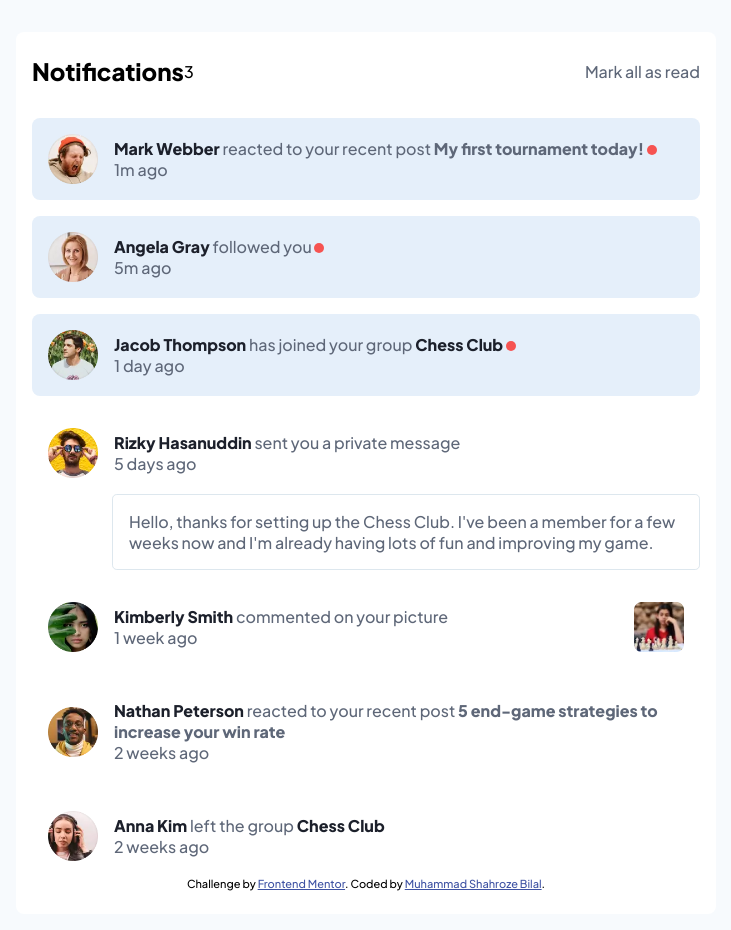
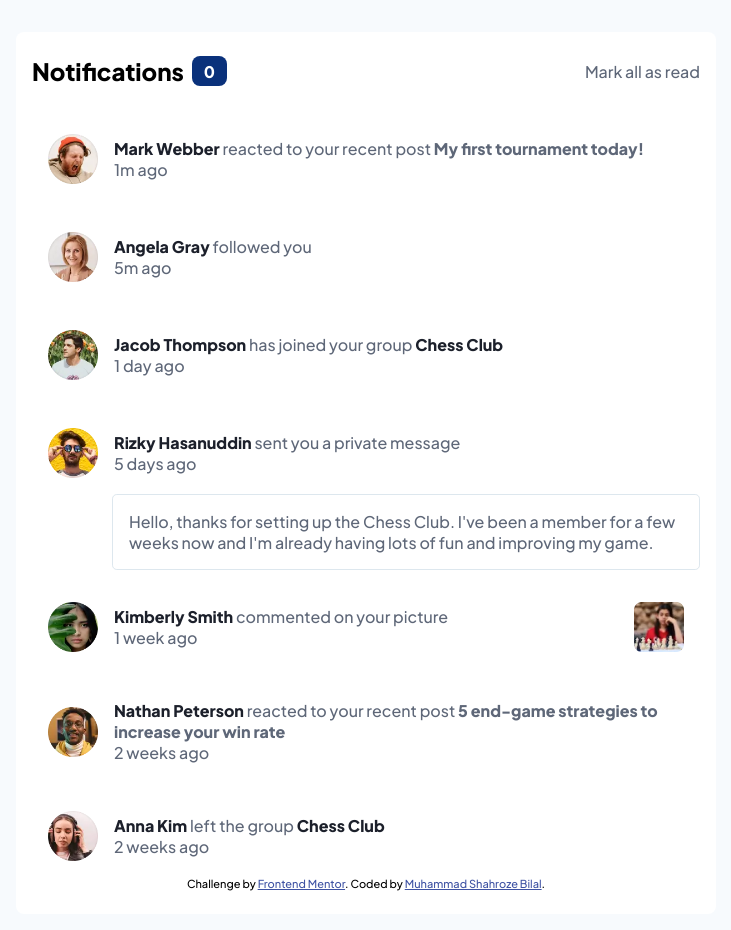
Before and after one commit to mShahroze/notifications-page, a website: page index.html in a window 1280 px wide. Both pictures are taken after a click on the element "Mark all as read". Shown: the whole page, without its empty margins (274-1005 px from the left). Drawn offline with Linux system fonts and the light colour scheme; files whose address does not match are found by name.

Commit message:
added event listeners for mark all as read and notification counter

```diff
--- /dev/null
+++ b/app.js
@@ -0,0 +1,20 @@
+const unreadMessages = document.querySelectorAll(".unread");
+const unread = document.getElementById("notifications");
+const markAllAsRead = document.getElementById("mark-all-as-read");
+unread.innerText = unreadMessages.length;
+
+unreadMessages.forEach((message) => {
+  message.addEventListener("click", () => {
+    message.classList.remove("unread");
+    const newUnreadMessages = document.querySelectorAll(".unread");
+    unread.innerText = newUnreadMessages.length;
+  });
+});
+
+markAllAsRead.addEventListener("click", () => {
+  unreadMessages.forEach((message) => {
+    message.classList.remove("unread");
+  });
+  const newUnreadMessages = document.querySelectorAll(".unread");
+  unread.innerText = newUnreadMessages.length;
+});
--- a/index.html
+++ b/index.html
@@ -4,7 +4,6 @@
 <head>
   <meta charset="UTF-8">
   <meta name="viewport" content="width=device-width, initial-scale=1.0">
-  <!-- displays site properly based on user's device -->
 
   <link rel="icon" type="image/png" sizes="32x32" href="./assets/images/favicon-32x32.png">
   <link rel="stylesheet" href="styles.css" />
@@ -15,11 +14,11 @@
 <body>
   <div class="notifications-container">
     <header>
-      <div class="notication-header">
+      <div class="notification-header">
         <h2 class="title">
           Notifications
         </h2>
-        <span id="notifcations">3</span>
+        <span id="notifications"></span>
       </div>
       <p id="mark-all-as-read">Mark all as read</p>
     </header>
@@ -120,6 +119,8 @@
       Coded by <a href="#">Muhammad Shahroze Bilal</a>.
     </div>
   </div>
+
+  <script src="app.js"></script>
 </body>
 
 </html>
--- a/styles.css
+++ b/styles.css
@@ -35,7 +35,7 @@ header {
   justify-content: space-between;
   margin-bottom: 2rem;
 }
-.notication-header {
+.notification-header {
   display: flex;
   align-items: center;
 }
@@ -59,6 +59,7 @@ header {
 }
 p {
   color: var(--Dark-grayish-blue);
+  font-size: 16px;
 }
 main {
   display: flex;
```
Also changed, not shown: README-template.md (deleted), README.md.
